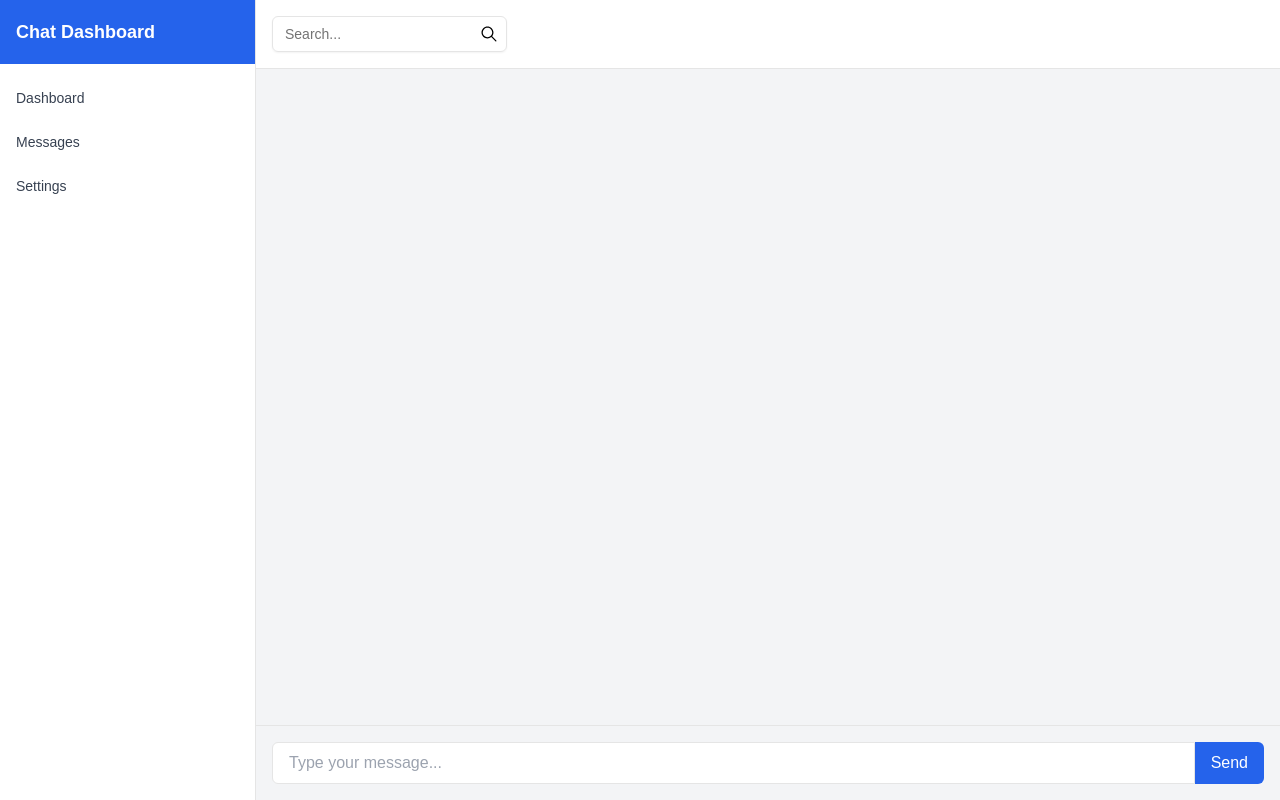
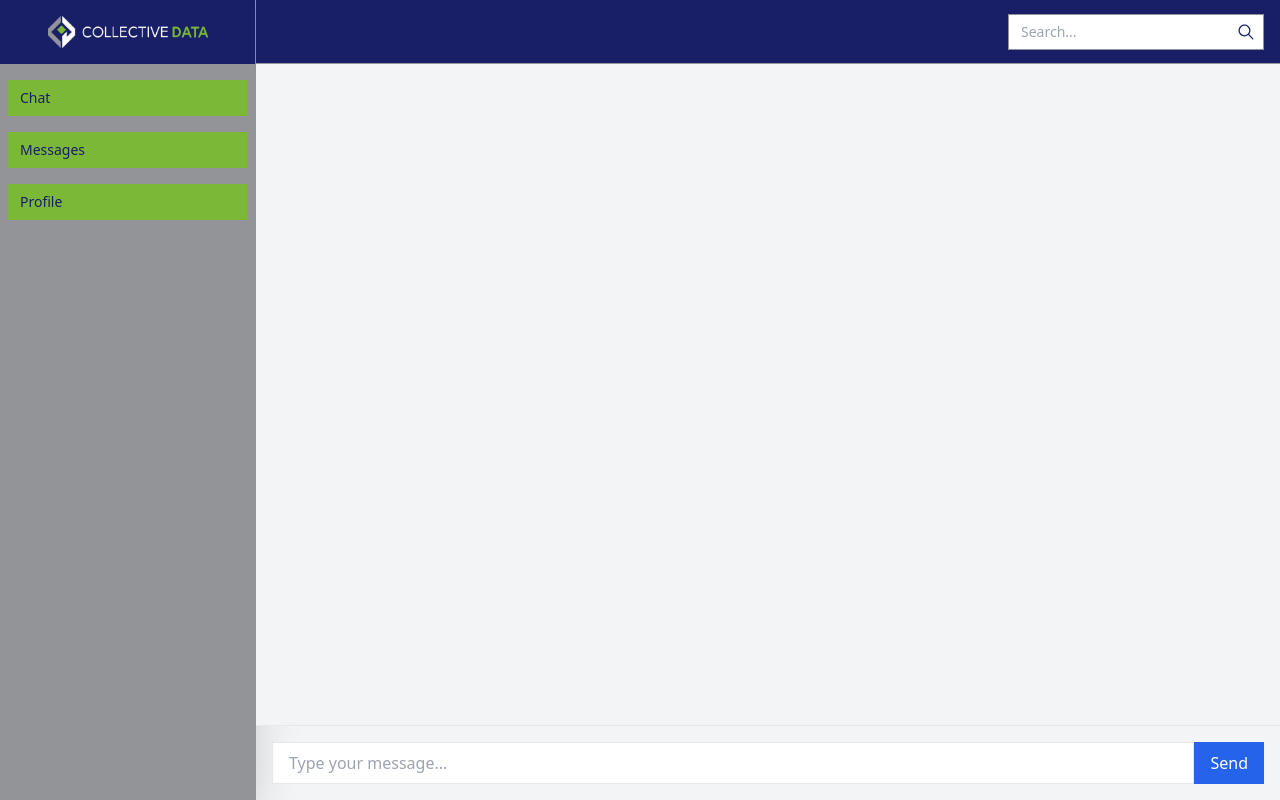
Before and after one commit to brosmar18/ai_assistant, a Next.js app: page /chat-page in a window 1280 px wide. Built offline with nearby package versions, Linux system fonts and the light colour scheme; no server answers.

Commit message:
theme updated

```diff
--- a/app/globals.css
+++ b/app/globals.css
@@ -1,92 +1,3 @@
 @tailwind base;
 @tailwind components;
 @tailwind utilities;
-
-:root {
-  --background: #ffffff;
-  --foreground: #171717;
-}
-
-@media (prefers-color-scheme: dark) {
-  :root {
-    --background: #0a0a0a;
-    --foreground: #ededed;
-  }
-}
-
-body {
-  color: var(--foreground);
-  background: var(--background);
-  font-family: Arial, Helvetica, sans-serif;
-}
-
-@layer utilities {
-  .text-balance {
-    text-wrap: balance;
-  }
-}
-
-@layer base {
-  :root {
-    --background: 0 0% 100%;
-    --foreground: 0 0% 3.9%;
-    --card: 0 0% 100%;
-    --card-foreground: 0 0% 3.9%;
-    --popover: 0 0% 100%;
-    --popover-foreground: 0 0% 3.9%;
-    --primary: 0 0% 9%;
-    --primary-foreground: 0 0% 98%;
-    --secondary: 0 0% 96.1%;
-    --secondary-foreground: 0 0% 9%;
-    --muted: 0 0% 96.1%;
-    --muted-foreground: 0 0% 45.1%;
-    --accent: 0 0% 96.1%;
-    --accent-foreground: 0 0% 9%;
-    --destructive: 0 84.2% 60.2%;
-    --destructive-foreground: 0 0% 98%;
-    --border: 0 0% 89.8%;
-    --input: 0 0% 89.8%;
-    --ring: 0 0% 3.9%;
-    --chart-1: 12 76% 61%;
-    --chart-2: 173 58% 39%;
-    --chart-3: 197 37% 24%;
-    --chart-4: 43 74% 66%;
-    --chart-5: 27 87% 67%;
-    --radius: 0.5rem;
-  }
-  .dark {
-    --background: 0 0% 3.9%;
-    --foreground: 0 0% 98%;
-    --card: 0 0% 3.9%;
-    --card-foreground: 0 0% 98%;
-    --popover: 0 0% 3.9%;
-    --popover-foreground: 0 0% 98%;
-    --primary: 0 0% 98%;
-    --primary-foreground: 0 0% 9%;
-    --secondary: 0 0% 14.9%;
-    --secondary-foreground: 0 0% 98%;
-    --muted: 0 0% 14.9%;
-    --muted-foreground: 0 0% 63.9%;
-    --accent: 0 0% 14.9%;
-    --accent-foreground: 0 0% 98%;
-    --destructive: 0 62.8% 30.6%;
-    --destructive-foreground: 0 0% 98%;
-    --border: 0 0% 14.9%;
-    --input: 0 0% 14.9%;
-    --ring: 0 0% 83.1%;
-    --chart-1: 220 70% 50%;
-    --chart-2: 160 60% 45%;
-    --chart-3: 30 80% 55%;
-    --chart-4: 280 65% 60%;
-    --chart-5: 340 75% 55%;
-  }
-}
-
-@layer base {
-  * {
-    @apply border-border;
-  }
-  body {
-    @apply bg-background text-foreground;
-  }
-}
--- a/app/layout.tsx
+++ b/app/layout.tsx
@@ -1,5 +1,4 @@
 import type { Metadata } from "next";
-import localFont from "next/font/local";
 import "./globals.css";
 import {
   ClerkProvider,
@@ -9,7 +8,7 @@ import {
 
 
 export const metadata: Metadata = {
-  title: "Create Next App",
+  title: "User Guide Assistant",
   description: "Collective Data UserGuide Assistant",
 };
 
--- a/components/ChatWindow.tsx
+++ b/components/ChatWindow.tsx
@@ -32,10 +32,10 @@ const ChatWindow = ({ messages }: ChatWindowProps) => {
   }, [messages]);
 
   return (
-    <main className="flex-1 overflow-y-auto">
+    <main className="flex-1 overflow-y-auto bg-gray-100">
       <div className="px-4 py-6">
         {/* Messages */}
-        <div className="space-y-4">
+        <div className="space-y-6">
           {messages.map((message) => {
             const messageTexts = message.content
               .map((contentItem) => contentItem.text.value)
@@ -46,7 +46,7 @@ const ChatWindow = ({ messages }: ChatWindowProps) => {
             if (message.role === 'assistant') {
               // Incoming Message (Assistant)
               return (
-                <div key={message.id} className="flex">
+                <div key={message.id} className="flex items-start">
                   <Image
                     src="/cdata_logo.png"
                     alt="Assistant Avatar"
@@ -55,8 +55,8 @@ const ChatWindow = ({ messages }: ChatWindowProps) => {
                     className="w-10 h-10 rounded-full"
                   />
                   <div className="ml-3">
-                    <div className="px-4 py-2 bg-white rounded-lg shadow">
-                      <div className="text-sm text-gray-700 prose">
+                    <div className="px-4 py-3 bg-green text-white rounded-lg shadow-2xl transform transition-transform duration-300 hover:-translate-y-1">
+                      <div className="text-sm prose">
                         <ReactMarkdown>{messageTexts}</ReactMarkdown>
                       </div>
                     </div>
@@ -67,9 +67,9 @@ const ChatWindow = ({ messages }: ChatWindowProps) => {
             } else {
               // Outgoing Message (User)
               return (
-                <div key={message.id} className="flex justify-end">
+                <div key={message.id} className="flex justify-end items-start">
                   <div className="mr-3 text-right">
-                    <div className="px-4 py-2 text-white bg-blue-600 rounded-lg shadow">
+                    <div className="px-4 py-3 bg-primary text-white rounded-lg shadow-2xl transform transition-transform duration-300 hover:-translate-y-1 hover:translate-x-1">
                       <p className="text-sm">{messageTexts}</p>
                     </div>
                     <span className="text-xs text-gray-500">{time}</span>
--- a/components/SideBar.tsx
+++ b/components/SideBar.tsx
@@ -1,35 +1,61 @@
+'use client'
+
 import Link from 'next/link';
+import Image from 'next/image';
+import { usePathname } from 'next/navigation';
 import React from 'react';
 
 const SideBar = () => {
+  const pathname = usePathname();
+
   return (
     <aside className="hidden md:flex md:flex-shrink-0">
-      <div className="flex flex-col w-64 bg-white border-r">
+      <div className="flex flex-col w-64 bg-green border-r border-gray shadow-2xl">
         {/* Sidebar Header */}
-        <header className="flex items-center h-16 px-4 bg-blue-600 text-white">
-          <h1 className="text-lg font-semibold">Chat Dashboard</h1>
+        <header className="flex items-center justify-center h-16 bg-primary text-primary shadow-md">
+          <Image
+            src="/cdata_banner.png"
+            alt="Collective Data"
+            width={160}
+            height={40}
+            className="object-contain"
+          />
         </header>
 
         {/* Sidebar Content */}
-        <div className="flex flex-col flex-1 overflow-y-auto">
-          <nav className="flex-1 px-2 py-4 space-y-2">
+        <div className="flex flex-col flex-1 overflow-y-auto bg-gray">
+          <nav className="flex-1 px-2 py-4 space-y-4">
+            {/* Dashboard Link */}
             <Link
               href="/"
-              className="flex items-center px-2 py-2 text-sm font-medium text-gray-700 rounded hover:bg-gray-200"
+              className={`flex items-center px-3 py-2 text-sm font-medium rounded-lg transition duration-300 ease-in-out
+                ${pathname === '/'
+                  ? 'bg-primary text-white shadow-lg transform translate-x-1 -translate-y-1'
+                  : 'bg-green text-primary hover:bg-primary hover:text-white hover:shadow-lg'}`}
             >
-              Dashboard
+              Chat
             </Link>
+
+            {/* Messages Link */}
             <Link
-              href="/"
-              className="flex items-center px-2 py-2 text-sm font-medium text-gray-700 rounded hover:bg-gray-200"
+              href="/messages"
+              className={`flex items-center px-3 py-2 text-sm font-medium rounded-lg transition duration-300 ease-in-out
+                ${pathname === '/messages'
+                  ? 'bg-primary text-white shadow-lg transform translate-x-1 -translate-y-1'
+                  : 'bg-green text-primary hover:bg-primary hover:text-white hover:shadow-lg'}`}
             >
               Messages
             </Link>
+
+            {/* Profile Link */}
             <Link
-              href="/"
-              className="flex items-center px-2 py-2 text-sm font-medium text-gray-700 rounded hover:bg-gray-200"
+              href="/profile"
+              className={`flex items-center px-3 py-2 text-sm font-medium rounded-lg transition duration-300 ease-in-out
+                ${pathname === '/profile'
+                  ? 'bg-primary text-white shadow-lg transform translate-x-1 -translate-y-1'
+                  : 'bg-green text-primary hover:bg-primary hover:text-white hover:shadow-lg'}`}
             >
-              Settings
+              Profile
             </Link>
           </nav>
         </div>
--- a/components/TopBar.tsx
+++ b/components/TopBar.tsx
@@ -1,7 +1,7 @@
 "use client";
 
 import React, { useState } from "react";
-import { IoIosSearch, IoMdMenu} from "react-icons/io";
+import { IoIosSearch, IoMdMenu } from "react-icons/io";
 import { Button } from "./ui/button";
 import { Input } from "./ui/input";
 import { Sheet, SheetContent, SheetHeader, SheetTitle } from "./ui/sheet";
@@ -14,41 +14,41 @@ const TopBar = () => {
   const toggleSheet = () => setOpen(!open);
 
   return (
-    <header className="flex items-center justify-between flex-shrink-0 p-4 bg-white border-b">
+    <header className="flex items-center justify-between p-4 bg-primary text-white border-b border-gray shadow-md h-16">
       {/* Mobile Menu Button */}
       <Button
         variant="ghost"
-        className="md:hidden p-2"
+        className="md:hidden p-2 text-primary"
         onClick={toggleSheet}
         id="mobile-menu-button"
       >
-        <IoMdMenu className="w-6 h-6 text-black" />
+        <IoMdMenu className="w-6 h-6" />
       </Button>
 
       {/* Sidebar for Mobile */}
       <Sheet open={open} onOpenChange={toggleSheet}>
-        <SheetContent side="left" className="bg-black p-4">
+        <SheetContent side="left" className="bg-green p-4">
           <SheetHeader>
-            <SheetTitle className="text-lg font-bold text-white">
+            <SheetTitle className="text-lg font-bold text-primary">
               Menu
             </SheetTitle>
           </SheetHeader>
           <nav className="space-y-4 mt-4">
             <Link
               href="/"
-              className="block text-white text-base font-medium hover:bg-gray-200 p-2 rounded"
+              className="block text-primary text-base font-medium hover:bg-primary hover:text-white p-2 rounded transition"
             >
               Dashboard
             </Link>
             <Link
               href="/messages"
-              className="block text-white  text-base font-medium hover:bg-gray-200 p-2 rounded"
+              className="block text-primary text-base font-medium hover:bg-primary hover:text-white p-2 rounded transition"
             >
               Messages
             </Link>
             <Link
               href="/settings"
-              className="block text-white  text-base font-medium hover:bg-gray-200 p-2 rounded"
+              className="block text-primary text-base font-medium hover:bg-primary hover:text-white p-2 rounded transition"
             >
               Settings
             </Link>
@@ -56,15 +56,17 @@ const TopBar = () => {
         </SheetContent>
       </Sheet>
 
-      <div className="flex items-center space-x-4">
+      {/* Search and Profile on the Right */}
+      <div className="hidden md:flex items-center space-x-4 ml-auto">
+        {/* Search Input with Icon */}
         <div className="relative">
           <Input
             type="text"
             placeholder="Search..."
-            className="pr-10" // Add padding for the button overlap
+            className="pr-10 bg-white text-primary border border-gray rounded-lg focus:ring-primary focus:border-primary"
           />
-          <Button variant="ghost" className="absolute inset-y-0 right-0 p-2">
-            <IoIosSearch className="w-5 h-5 text-black" />
+          <Button variant="ghost" className="absolute inset-y-0 right-0 p-2 text-primary">
+            <IoIosSearch className="w-5 h-5" />
           </Button>
         </div>
         {/* Replace Image with Clerk UserButton for account management */}
--- a/tailwind.config.ts
+++ b/tailwind.config.ts
@@ -10,45 +10,14 @@ const config: Config = {
   theme: {
     extend: {
       colors: {
-        background: "hsl(var(--background))",
-        foreground: "hsl(var(--foreground))",
-        card: {
-          DEFAULT: "hsl(var(--card))",
-          foreground: "hsl(var(--card-foreground))",
+        primary: {
+          DEFAULT: "#181F67", // Navy blue
         },
-        popover: {
-          DEFAULT: "hsl(var(--popover))",
-          foreground: "hsl(var(--popover-foreground))",
+        green: {
+          DEFAULT: "#7BB837", // Light green
         },
-        primary: {
-          DEFAULT: "hsl(var(--primary))",
-          foreground: "hsl(var(--primary-foreground))",
-        },
-        secondary: {
-          DEFAULT: "hsl(var(--secondary))",
-          foreground: "hsl(var(--secondary-foreground))",
-        },
-        muted: {
-          DEFAULT: "hsl(var(--muted))",
-          foreground: "hsl(var(--muted-foreground))",
-        },
-        accent: {
-          DEFAULT: "hsl(var(--accent))",
-          foreground: "hsl(var(--accent-foreground))",
-        },
-        destructive: {
-          DEFAULT: "hsl(var(--destructive))",
-          foreground: "hsl(var(--destructive-foreground))",
-        },
-        border: "hsl(var(--border))",
-        input: "hsl(var(--input))",
-        ring: "hsl(var(--ring))",
-        chart: {
-          "1": "hsl(var(--chart-1))",
-          "2": "hsl(var(--chart-2))",
-          "3": "hsl(var(--chart-3))",
-          "4": "hsl(var(--chart-4))",
-          "5": "hsl(var(--chart-5))",
+        gray: {
+          DEFAULT: "#939498", // Gray color
         },
       },
       borderRadius: {
```
Also changed, not shown: app/sign-in/[[...sign-in]]/page.tsx (+6 -2 lines), app/sign-up/[[...sign-up]]/page.tsx (+6 -2 lines), public/cdata_banner.png (added).
